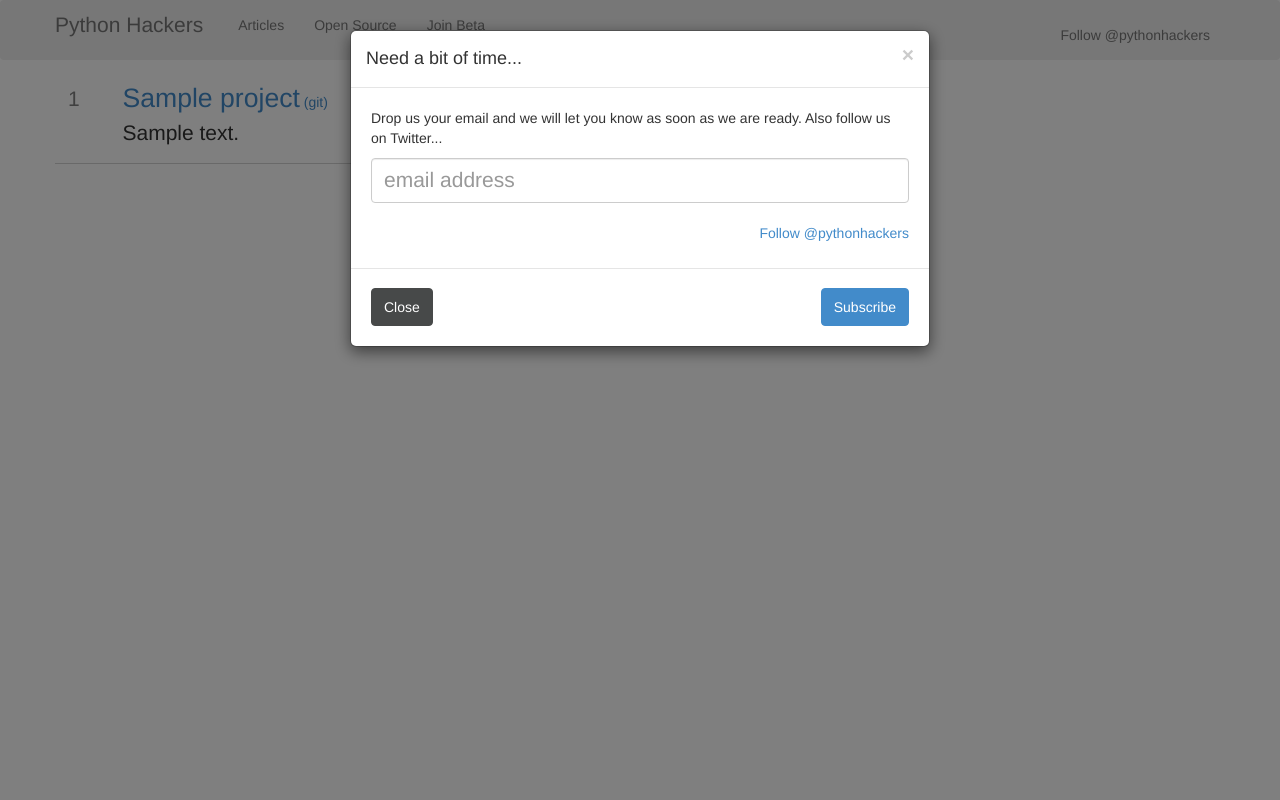
After one commit to bcambel/pythonhackers, a Flask app: page /os/ in a window 1280 px wide, after a click on "Join Beta". The commit adds this page. Run offline with Flask 2, Linux system fonts and the light colour scheme; tables that the repository leaves empty hold one stand-in row (values such as "Sample post"); parts of the project's set-up code (start-up, migrations or seed data) failed here and were passed over; some libraries are stand-ins or nearby versions.

Commit message:
better menu, os_list details with disqus comments

```diff
--- a/src/pyhackers/controllers/main.py
+++ b/src/pyhackers/controllers/main.py
@@ -1,4 +1,8 @@
 import logging
+import random
+from json import loads, dumps
+import time
+import requests
 from flask.ext.wtf import (Form, TextField, PasswordField,
                            SubmitField, Required, ValidationError)
 from flask import Flask, request, abort, render_template, redirect, jsonify, session, url_for
@@ -6,13 +10,11 @@ from flask.ext.login import LoginManager, login_required, login_user, current_us
 from pyhackers.setup import login_manager
 from pyhackers.app import app, cache
 from pyhackers.models import init_store, User
-from json import loads, dumps
-import time
-import requests
+
 from pyhackers.model.user import User, new_user
+from pyhackers.model.os_project import OpenSourceProject
 
 userStorage = init_store("pyhackers")
-
 
 
 def render_base_template(*args, **kwargs):
@@ -44,9 +46,6 @@ class LoginForm(Form):
     password = PasswordField("password", [Required()])
 
 
-import random
-
-
 def rand_int(maximum=60):
     return int(random.random() * 100) % maximum
 
@@ -57,11 +56,10 @@ def request_force_non_cache():
 
 @cache.memoize(timeout=20, unless=request_force_non_cache)
 def get_reddit_top_python_articles(list_type='top'):
-
     keys = ['top', 'new', 'hot']
 
     url = "http://www.reddit.com/r/python/%s.json" % list_type
-    logging.warn("Fetch REDDIT %s" % url )
+    logging.warn("Fetch REDDIT %s" % url)
 
     assert list_type in keys
 
@@ -93,21 +91,23 @@ def index():
     links = get_reddit_top_python_articles(list_type=list_type)
     return render_base_template("index.html", links=sorted(links, key=lambda x: x.get("popularity"), reverse=True))
 
-from pyhackers.model.os_project import OpenSourceProject
 
 @app.route('/os/<regex(".+"):project>')
 def os(project):
     print "looking for", project
     project = OpenSourceProject.query.filter_by(slug=project).first()
 
-    return render_base_template("os.html",project=project)
+    return render_base_template("os.html", project=project)
 
+
+@cache.cached(timeout=10000)
 @app.route('/os')
+@app.route('/os/')
 def os_list():
+    projects = OpenSourceProject.query.limit(2000)
 
-    projects= OpenSourceProject.query.limit(2000)
+    return render_base_template("os_list.html", projects=projects)
 
-    return render_base_template("os_list.html",projects=projects)
 
 def current_user_logged_in():
     if hasattr(current_user, "id"):
--- a/src/pyhackers/templates/base.html
+++ b/src/pyhackers/templates/base.html
@@ -26,6 +26,25 @@
         }
         .tag{
             color:#d9534f;
+        }
+        .ositem{
+            padding-bottom: 5px;
+        }
+        .ositem:hover{
+            cursor: pointer;
+            background-color: lemonchiffon;
+        }
+        .ositem .info .project{
+            font-size:1.9em;
+        }
+        .ositem .description p{
+            font-size:1.5em;
+        }
+        .ositem .number{
+            padding-top:4px;text-align: center;
+        }
+        .ositem .number span{
+            font-size:1.5em;color:gray;
         }
         .link-container{
             padding-top:5px;
@@ -71,22 +90,27 @@
         .navbar-brand{
             font-size:1.5em;
         }
+        #join-us{
+            border-bottom: 2px solid crimson;
+        }
     </style>
 </head>
 <body>
     <div class="navbar">
         <div class="container">
-  <a class="navbar-brand" href="#">Python Hackers</a>
+  <a class="navbar-brand" href="/">Python Hackers</a>
   <ul class="nav navbar-nav">
-    <li class="active"><a href="#home">Home</a></li>
-    <li><a href="#articles">Articles</a></li>
-    <li><a href="#open-source">Open Source</a></li>
+
+    <li><a href="http://pythonarticles.com/" target='_blank'>Articles</a></li>
+    <li><a href="/os">Open Source</a></li>
+      <li><a href="#mc_embed_signup" id='join-us' data-toggle='modal' data-track='newsletter'>Join Beta</a></li>
   </ul>
             <ul class='nav navbar-nav pull-right'>
-                <li>
-                    <a class="btn-auth btn-github" href="/oauth/github">
-    Sign in with <b>Github</b>
-</a>
+                <li style='padding-top:10px;'>
+                    <a href="https://twitter.com/pythonhackers" class="twitter-follow-button pull-right" data-show-count="true" data-size='large' data-show-count="false" data-lang="en">Follow @pythonhackers</a>
+{#                    <a class="btn-auth btn-github" href="/oauth/github">#}
+{#    Sign in with <b>Github</b>#}
+{#</a>#}
                 </li>
             </ul>
             </div>
@@ -97,6 +121,9 @@
                 {% block content %}{% endblock %}
             </div>
     </div>
+    <div class='container footer'>
+
+    </div>
 
 
     {%  include "modals.html" %}
@@ -105,11 +132,17 @@
     <script src="/static/js/libs/underscore.js" type="text/javascript"></script>
     <script src="/static/js/libs/jquery.min.js" type="text/javascript"></script>
 
-    <script src="//netdna.bootstrapcdn.com/bootstrap/3.0.0-rc1/js/bootstrap.min.js"></script>
+    <script src="/static/js/libs/bootstrap.min.js"></script>
 
     <script src='/static/js/libs/backbone-min.js' type='text/javascript'></script>
     <script src='/static/js/libs/backbone.marionette.js' type='text/javascript'></script>
-    <script src="/static/js/libs/bootstrap.min.js"></script>
     <script src="/static/js/libs/parsley-standalone.min.js"></script>
+<script type="text/javascript">
+    !function(d,s,id){var js,fjs=d.getElementsByTagName(s)[0];if(!d.getElementById(id)){js=d.createElement(s);js.id=id;js.asyc=true;js.src="//platform.twitter.com/widgets.js";fjs.parentNode.insertBefore(js,fjs);}}(document,"script","twitter-wjs");
+    {% block scripts %}{% endblock %}
+</script>
+    <noscript>Please enable JavaScript to view the <a href="http://disqus.com/?ref_noscript">comments powered by Disqus.</a></noscript>
+
+    {%  include "mailchimp_form.html" %}
 </body>
 </html>
--- /dev/null
+++ b/src/pyhackers/templates/mailchimp_form.html
@@ -0,0 +1,33 @@
+<div class='modal fade' id="mc_embed_signup">
+    <div class="modal-dialog">
+        <div class="modal-content">
+
+            <form action="http://pythonarticles.us7.list-manage.com/subscribe/post?u=ec40ca305ad5132552f8666a7&amp;id=d588dd7362"
+                  method="post" id="mc-embedded-subscribe-form" name="mc-embedded-subscribe-form" class="form-inline"
+                  target="_blank" novalidate>
+                <div class="modal-header">
+                    <button type="button" class="close" data-dismiss="modal" aria-hidden="true">&times;</button>
+                    <h4 class="modal-title">Need a bit of time...</h4>
+                </div>
+                <div class="modal-body">
+                    <p>Drop us your email and we will let you know as soon as we are ready. Also follow us on Twitter...</p>
+
+                    <input type="text" value="" name="EMAIL" class="form-control" id="mce-EMAIL"
+                           placeholder="email address" required style='height:45px;font-size:1.5em;'>
+                    <br/><br/>
+
+                    <p>
+                        <a href="https://twitter.com/pythonhackers" class="twitter-follow-button pull-right"
+                           data-show-count="true" data-size='large' data-show-count="false" data-lang="en">
+                            Follow @pythonhackers</a>
+                    </p>
+                </div>
+                <div class="modal-footer">
+                    <button class="btn btn-default pull-left" data-dismiss='modal'>Close</button>
+                    <input type="submit" value="Subscribe" name="subscribe" id="mc-embedded-subscribe"
+                           class="btn btn-primary">
+                </div>
+            </form>
+        </div>
+    </div>
+</div>
--- a/src/pyhackers/templates/os_list.html
+++ b/src/pyhackers/templates/os_list.html
@@ -3,24 +3,30 @@
 
 {% block content %}
 <div class='container'>
+<div class='col-lg-8'>
     {% for project in projects %}
-        <div class='row link-box'>
+        <div class='row link-box ositem'>
             <div class='row'>
-                <div class='col-lg-1'>
-                {{ project.stars }}/{{ project.watchers }}
+                <div class='col-lg-1 number'>
+                    <span style=''>{{ project.watchers }}</span>
                 </div>
-                <div class='col-lg-10 '>
-                    <h4><a href='/os/{{ project.slug }}'>{{ project.name }}</a></h4>
+                <div class='col-lg-10 info'>
+                    <a class='project' href='/os/{{ project.slug }}'>{{ project.name }}</a>
+                    <a href='{{ project.src_url }}' target="_blank">(git)</a>
                 </div>
             </div>
-            <div class='row'>
+            <div class='row description'>
                 <div class='col-lg-1'></div>
                 <div class='col-lg-11'>
-                <p>{{ project.description }}</p>
+                <p style=''>{{ project.description }}</p>
             </div>
             </div>
 
         </div>
     {% endfor %}
 </div>
+<div class='col-lg-4'>
+
+</div>
+</div>
 {% endblock %}
--- a/src/pyhackers/wsgi.py
+++ b/src/pyhackers/wsgi.py
@@ -10,7 +10,6 @@ from app import app
 
 import newrelic.agent
 
-newrelic.agent.initialize(os.path.join(source_dir,'newrelic.ini'), 'staging')
-
+newrelic.agent.initialize(os.path.join(current_dir, 'newrelic.ini'), 'staging')
 
 application = newrelic.agent.wsgi_application()(app)
```
Also changed, not shown: src/pyhackers/templates/os.html (+12 -0 lines), src/pyhackers/static/js/libs/bootstrap.min.js, 1 other file.
